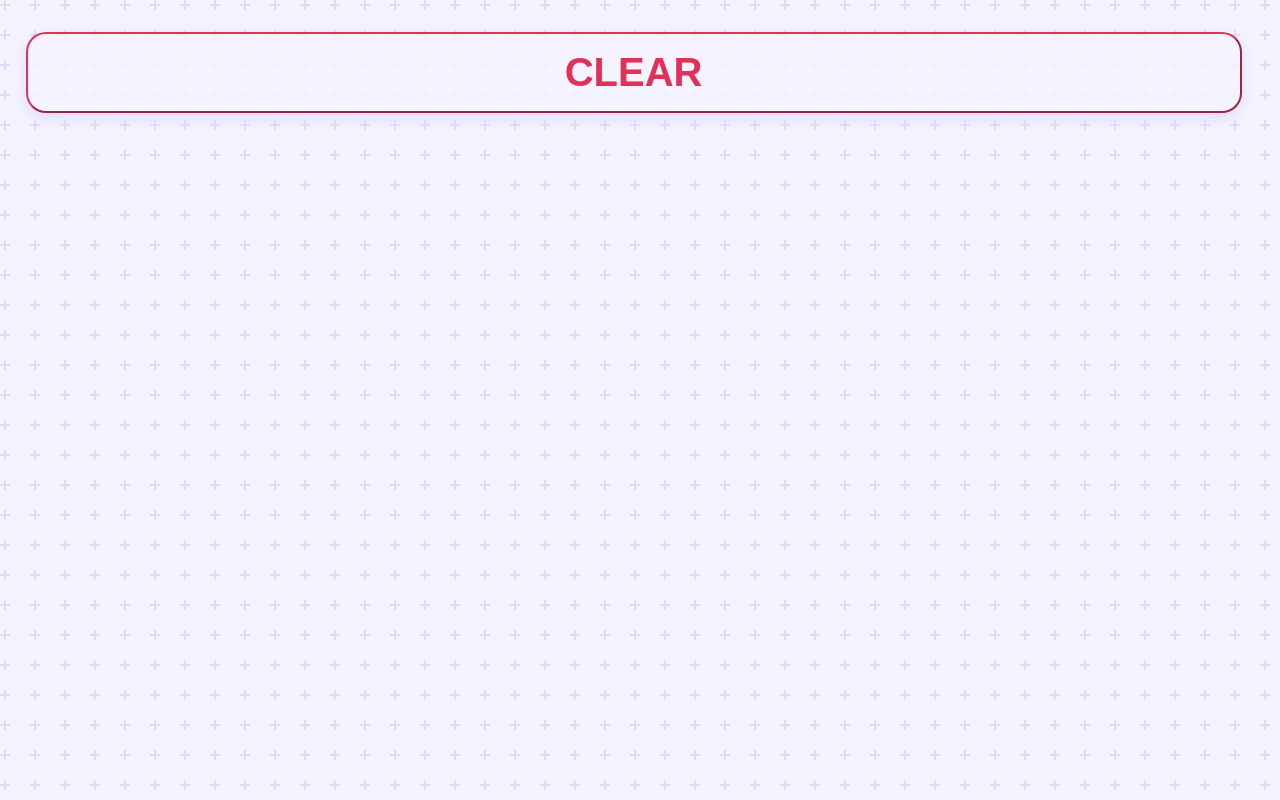
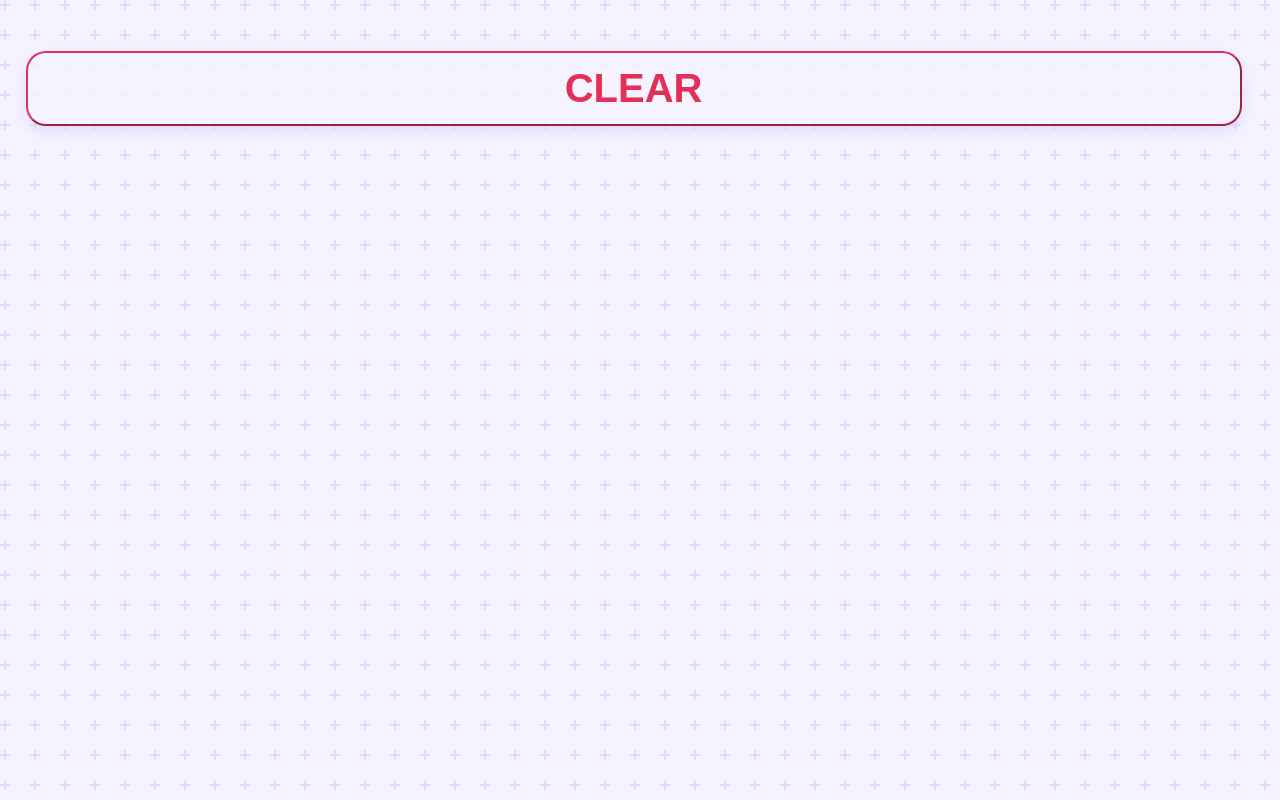
Before and after one commit to emilaleksanteri/HaikuForU, a Next.js app: page /components/CreateClear in a window 1280 px wide. Built offline with nearby package versions, Linux system fonts and the light colour scheme.

Commit message:
more css yikes

```diff
--- a/src/styles/globals.css
+++ b/src/styles/globals.css
@@ -483,12 +483,12 @@ a {
   border-color: #E11D48;
   color: #E11D48;
   background-color: #F5F3FF;
-  padding: 1rem;
-  margin-top: 2rem;
+  padding: 1%;
+  margin-top: 4%;
   margin-left: 2%;
   text-transform: uppercase;
   font-weight: bolder;
-  margin-bottom: 5rem;
+  margin-bottom: 5%;
   box-shadow: 0px 5px 15px #DDD6FE;
   text-align: center;
   width: 95%;
@@ -558,8 +558,8 @@ a {
 	display: grid;
 	place-items: center;
   margin: 0 auto;
-  margin-bottom: 2rem;
-  margin-top: 2rem;
+  margin-bottom: 2%;
+  margin-top: 2%;
 }
 
 .loader::before,
```
